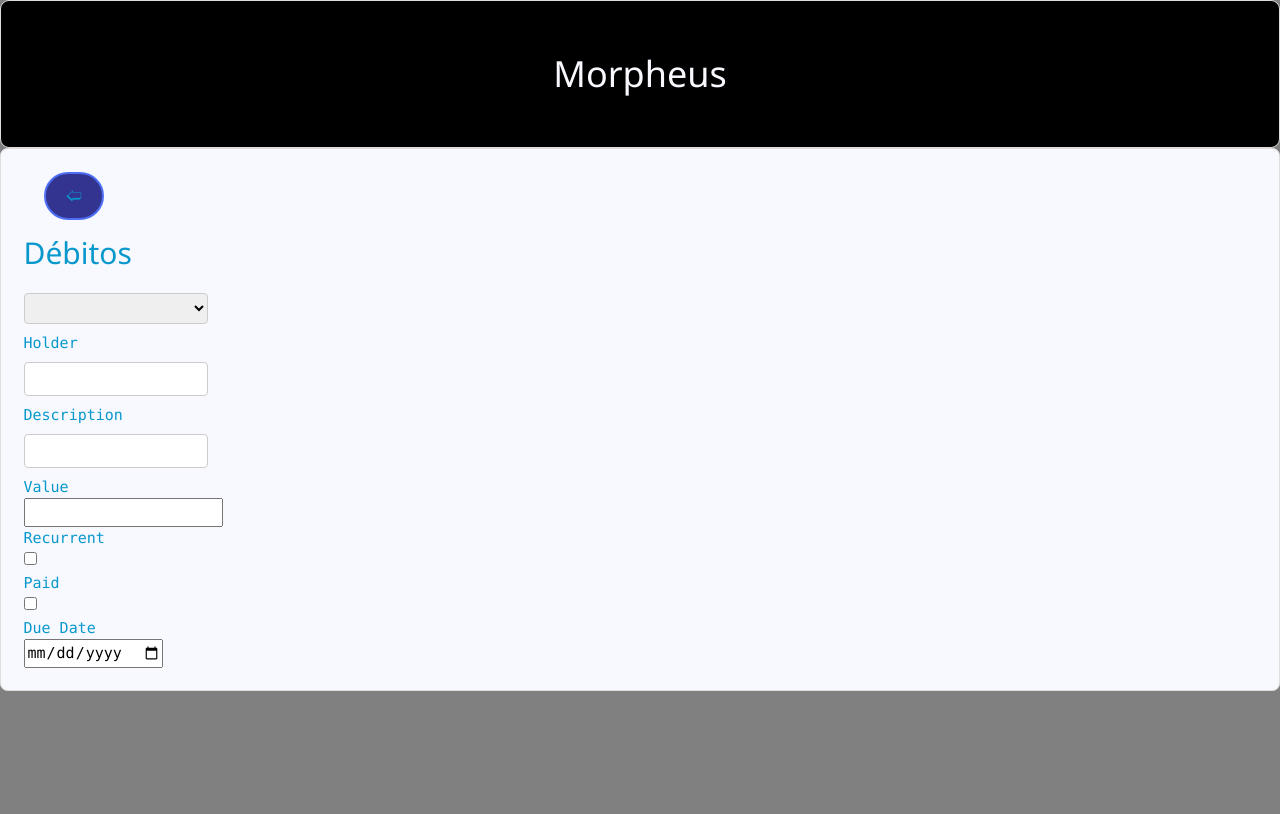
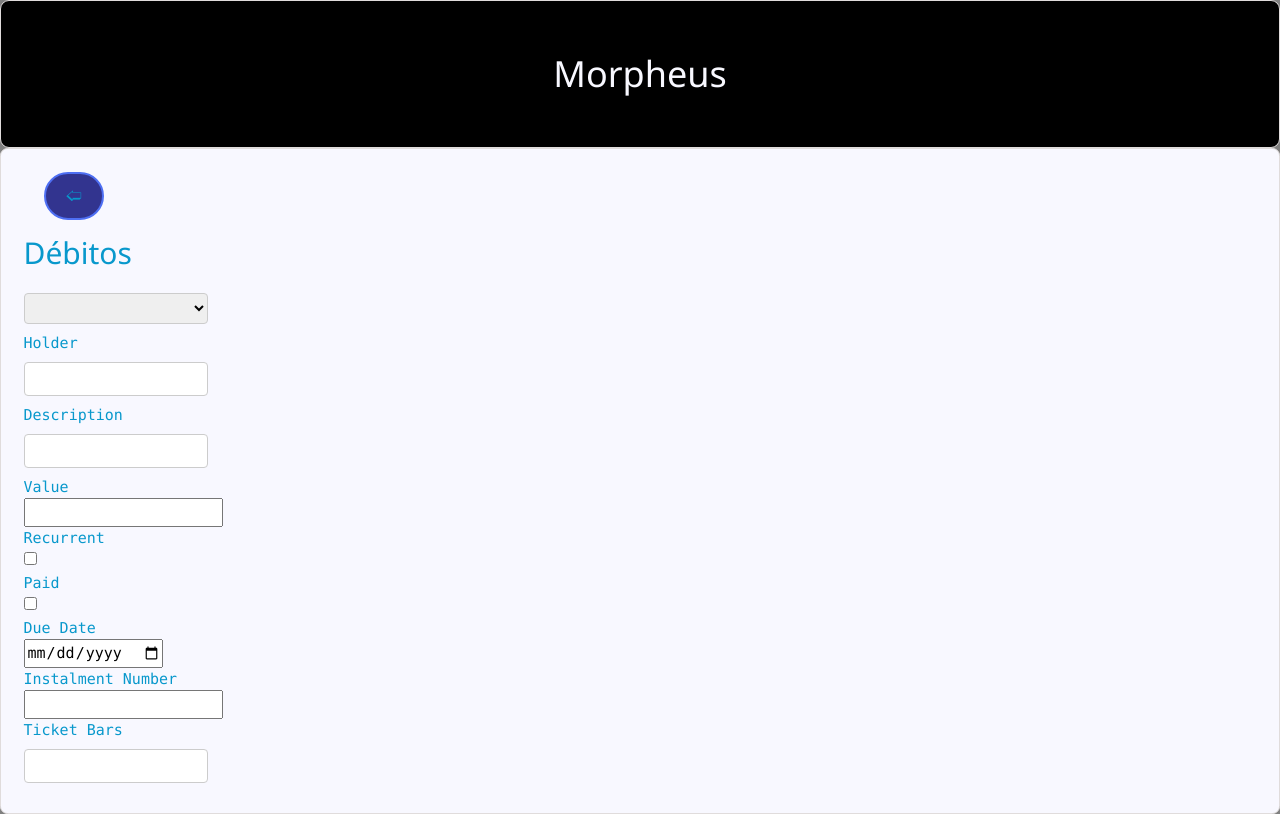
Before and after one commit to ntferr/morpheus, a SvelteKit app: page /debit in a window 1280 px wide. Built offline with nearby package versions, Linux system fonts and the light colour scheme.

Commit message:
finalize debit

```diff
--- a/src/routes/debit/+page.svelte
+++ b/src/routes/debit/+page.svelte
@@ -17,6 +17,7 @@
                         <option value="{card.id}">{card.number}</option>
                     {/each}
                 </select>
+                <div for="debitDiv">
                     <div for="debitNameDiv">
                         <label for="debitNameLabel">Holder<abbr title="required"></abbr></label>
                         <br/>
@@ -43,9 +44,22 @@
                         <input type="checkbox" name="debitPaid" id="debitPaid"/>
                     </div>
                     <div for="debitDueDateDiv">
-                    <label for="debitDueDateLabel">Due Date</label>
+                        <label for="debitDueDateLabel">Due Date<abbr title="required"></abbr></label>
                         <br/>
-                    <input type="date" />
+                        <input type="date" name="debitDate" id="debitDate" />
+                    </div>
+                </div>
+                <div for="installmentDiv">
+                    <div for="installmentNumberDiv">
+                        <label for="installmentNumberDiv">Instalment Number</label>
+                        <br/>
+                        <input type="number" step="0" name="instalmentNumber" id="instalmentNumber">
+                    </div>
+                </div>
+                <div for="ticketDiv">
+                    <label for="ticketBars">Ticket Bars</label>
+                    <br/>
+                    <input type="text" name="ticketBars" id="ticketBars"/>
                 </div>
             </div>
         </form>
```
Lines whose indentation alone changed are shown as unchanged.
